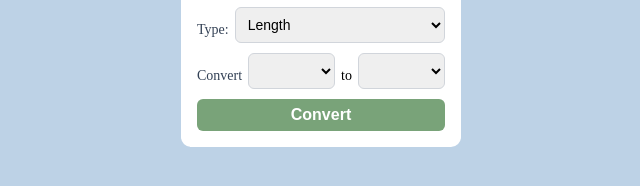
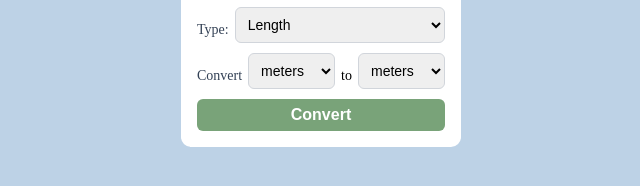
Before and after one commit to mianyay/Unit-converter, a plain HTML site: page index.html in a window 1280 px wide. Shown: the part 370-556 px from the top of the page, 319-959 px from the left. Drawn offline with Linux system fonts and the light colour scheme.

Commit message:
connect js and fixed semi colon placing

```diff
--- a/index.html
+++ b/index.html
@@ -5,7 +5,7 @@
     <meta name="viewport" content="width=device-width, initial-scale=1.0">
     <title>Unit Conversion</title>
     <link rel="stylesheet" href="./style.css">
-    <link rel="script" href="./script.js">
+    <script src="./script.js" defer></script>
 </head>
 <body>
     <div class="converter">
--- a/script.js
+++ b/script.js
@@ -46,8 +46,8 @@ function updateUnits() {
     const type = document.getElementById("type").value;
     const from = document.getElementById("fromUnit");
     const to = document.getElementById("toUnit");
-    from.innerHTML = "",
-    to.innerHTML = "",
+    from.innerHTML = "";
+    to.innerHTML = "";
     units[type].forEach(u => {
         from.innerHTML += `<option value="${u}">${u}</option>`;
         to.innerHTML += `<option value="${u}">${u}</option>`;
@@ -60,17 +60,19 @@ function convert() {
     const from = document.getElementById("fromUnit").value;
     const to = document.getElementById("toUnit").value;
     const resultBox = document.getElementById("result");
-};
+
 
     if (isNaN(value)) {
-    resultBox.textContent = "Enter a valid number.",
+        resultBox.textContent = "Enter a valid number."
         resultBox.style.display = "block";
         return;
     };
 
     const inBase = inverse[type][from](value);
     const finalValue = conversions[type][to](inBase);
-resultBox.textContent = `${value} ${from} = ${finalValue.toFixed(2)}${to}`;
+    resultBox.textContent = `${value} ${from} = ${finalValue.toFixed(2)} ${to}`;
     resultBox.style.display = "block"
 
+}
+
 updateUnits()
```
Lines whose indentation alone changed are shown as unchanged.
